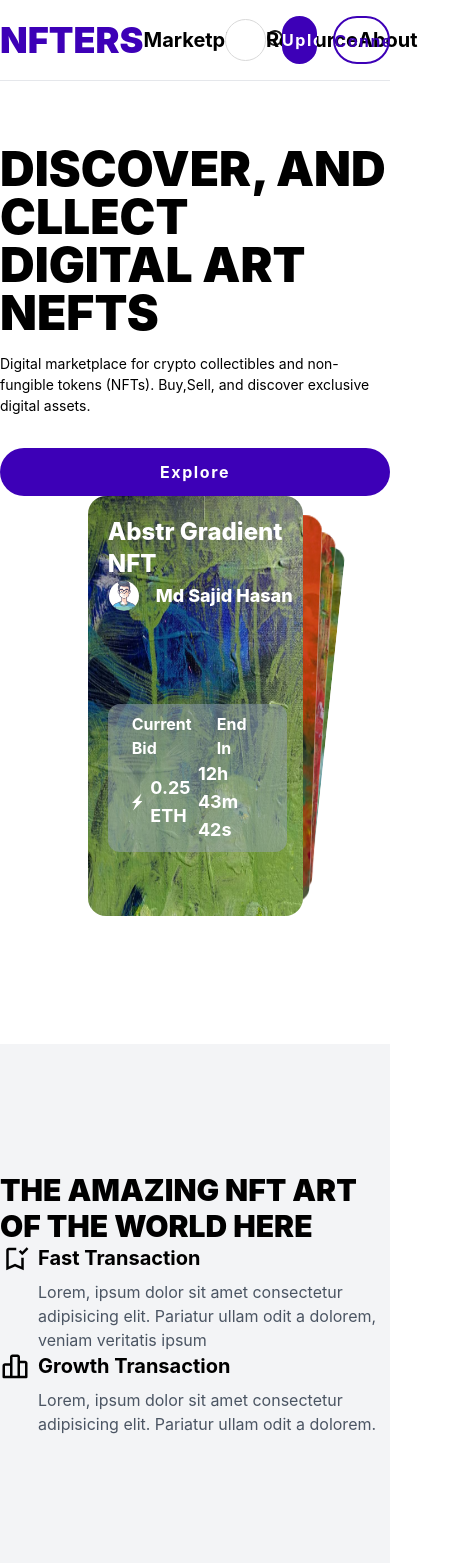
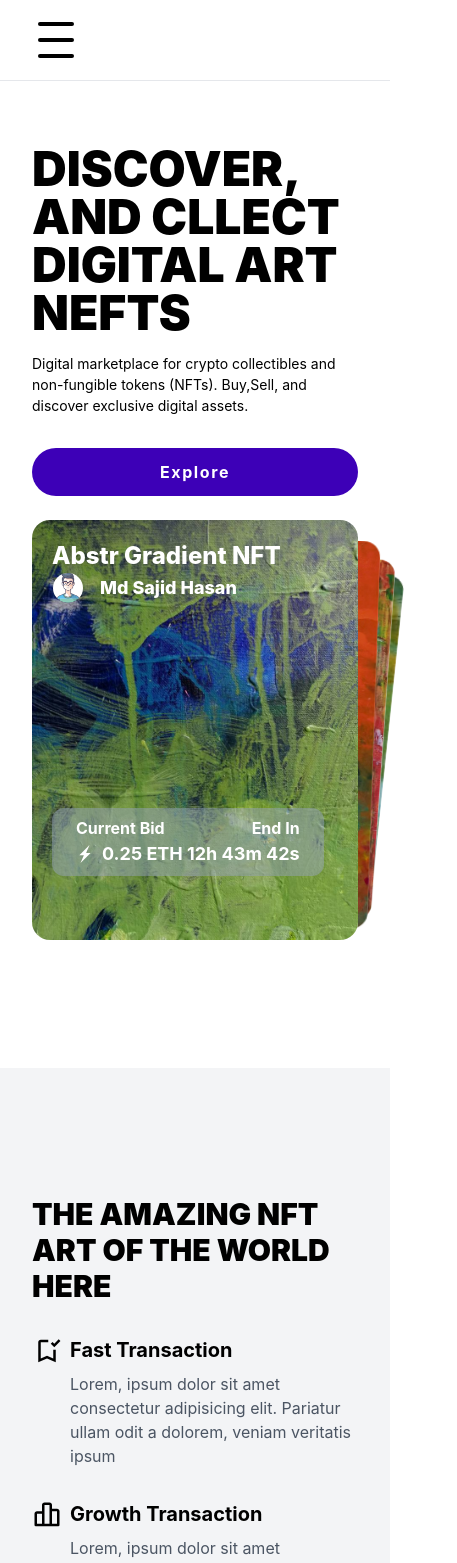
Before and after one commit to sajidhasan007/test-task-1, a Next.js app: page / in a window 390 px wide. Shown: the top 1563 px of the page, 457 px wide, since content can reach past the window. Built offline with nearby package versions, Linux system fonts and the light colour scheme.

Commit message:
responsive

```diff
--- a/src/components/header/HeaderTop.tsx
+++ b/src/components/header/HeaderTop.tsx
@@ -6,7 +6,7 @@ import { BiSearch } from "react-icons/bi";
 import { Col, Row } from "antd";
 import Link from "next/link";
 import ButtonSecondary from "../common/ButtonSecondary";
-
+import { TbBaselineDensityMedium } from "react-icons/tb";
 const HeaderTop = () => {
   const [isAppRendered, setIsAppRendered] = useState(false);
   useEffect(() => {
@@ -20,6 +20,14 @@ const HeaderTop = () => {
   return isAppRendered ? (
     <div className="border-b py-4">
       <div className="content-container">
+        <Row>
+          <Col
+            xs={{ span: 0 }}
+            sm={{ span: 0 }}
+            md={{ span: 12 }}
+            lg={{ span: 12 }}
+            xl={{ span: 12 }}
+          >
             <Row gutter={60}>
               <Col span={12} className="flex items-center justify-between ">
                 <div className="text-4xl font-[1000] text-site-primary cursor-pointer transition-all  hover:scale-110">
@@ -36,7 +44,10 @@ const HeaderTop = () => {
                 ))}
               </Col>
 
-          <Col span={12} className="flex items-center justify-between gap-4">
+              <Col
+                span={12}
+                className="flex items-center justify-between gap-4"
+              >
                 <SearchControl
                   className="rounded-3xl"
                   control={control}
@@ -51,6 +62,13 @@ const HeaderTop = () => {
 
                 <div className="button-primary w-72">Upload</div>
                 <ButtonSecondary title="Connect Wallet" />
+              </Col>
+            </Row>
+          </Col>
+          <Col xs={{ span: 24 }} sm={{ span: 24 }} md={{ span: 0 }}>
+            <div className="text-5xl">
+              <TbBaselineDensityMedium />
+            </div>
           </Col>
         </Row>
       </div>
--- a/src/components/home/HeroSection.tsx
+++ b/src/components/home/HeroSection.tsx
@@ -33,7 +33,7 @@ const HeroSection = () => {
           lg={{ span: 12 }}
           xl={{ span: 12 }}
         >
-          <div className="flex justify-end">
+          <div className="flex justify-end mt-6 md:mt-0">
             <CardSlider />
           </div>
         </Col>
--- a/src/components/home/NftHistory.tsx
+++ b/src/components/home/NftHistory.tsx
@@ -13,7 +13,7 @@ const NftHistory = () => {
             </h1>
           </Col>
           <Col sm={{ span: 24 }} md={{ span: 12 }} lg={{ span: 8 }}>
-            <div className="flex gap-2 ">
+            <div className="flex gap-2 mt-8 md:mt-0">
               <div className="text-3xl">
                 <MdOutlineBookmarkAdded />
               </div>
@@ -27,7 +27,7 @@ const NftHistory = () => {
             </div>
           </Col>
           <Col sm={{ span: 24 }} md={{ span: 12 }} lg={{ span: 8 }}>
-            <div className="flex gap-2 ">
+            <div className="flex gap-2 mt-8 md:mt-">
               <div className="text-3xl">
                 <BiBarChartAlt2 />
               </div>
--- a/src/style/home-page/_home_page.scss
+++ b/src/style/home-page/_home_page.scss
@@ -14,6 +14,13 @@
   height: 300px;
   background-color: white;
   padding: 20px;
+}
+
+@media only screen and (max-width: 768px) {
+  .swiper {
+    width: 100%;
+    height: 420px;
+  }
 }
 
 // .swiper-slide:nth-child(1n) {
--- a/src/style/tailwind.scss
+++ b/src/style/tailwind.scss
@@ -4,6 +4,6 @@
 
 @layer components {
   .content-container {
-    @apply max-w-[1230px] mx-auto;
+    @apply max-w-[1230px] mx-auto px-8;
   }
 }
```
Lines whose indentation alone changed are shown as unchanged.
